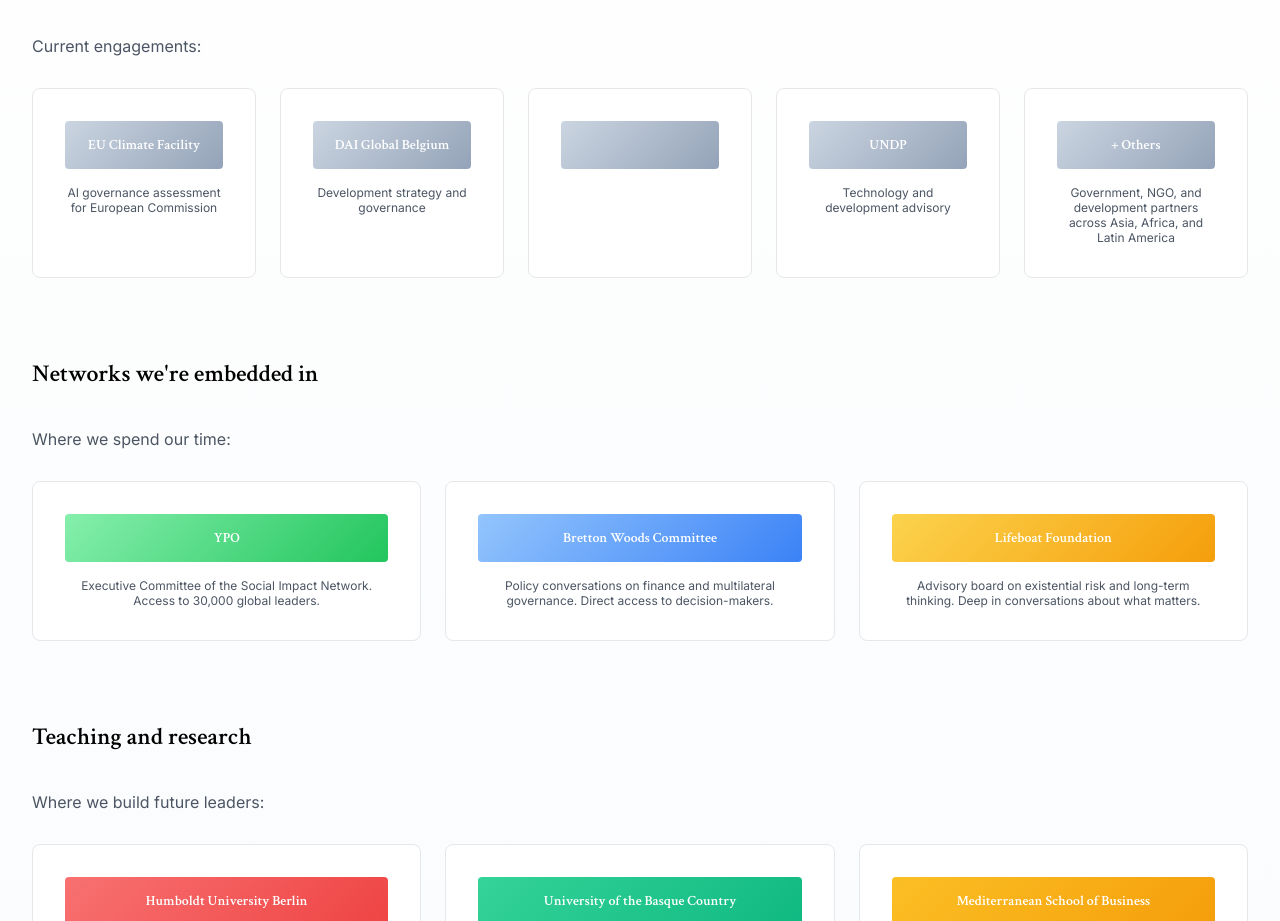
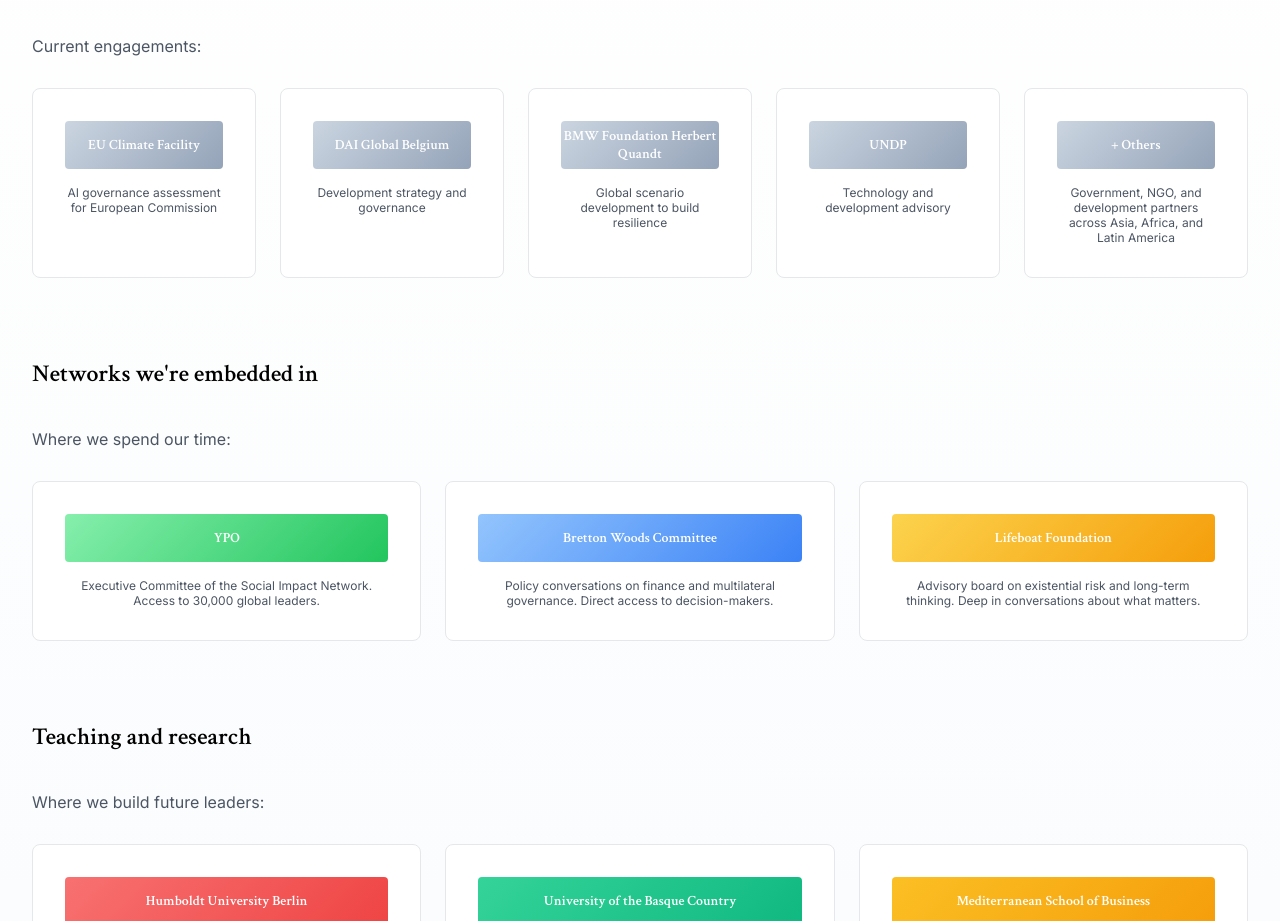
Before and after one commit to peterjohnson10/ayadeefoundation, a plain HTML site: page index.html in a window 1280 px wide. Shown: the part 2980-3901 px from the top of the page. Drawn offline with Linux system fonts and the light colour scheme.

Commit message:
Update index.html

```diff
--- a/index.html
+++ b/index.html
@@ -945,8 +945,8 @@
                     <p>Development strategy and governance</p>
                 </div>
                 <div class="partner-card">
-                    <div class="partner-logo"> </div>
-                    <p> </p>
+                    <div class="partner-logo"> BMW Foundation Herbert Quandt</div>
+                    <p> Global scenario development to build resilience</p>
                 </div>
                 <div class="partner-card">
                     <div class="partner-logo">UNDP</div>
```
